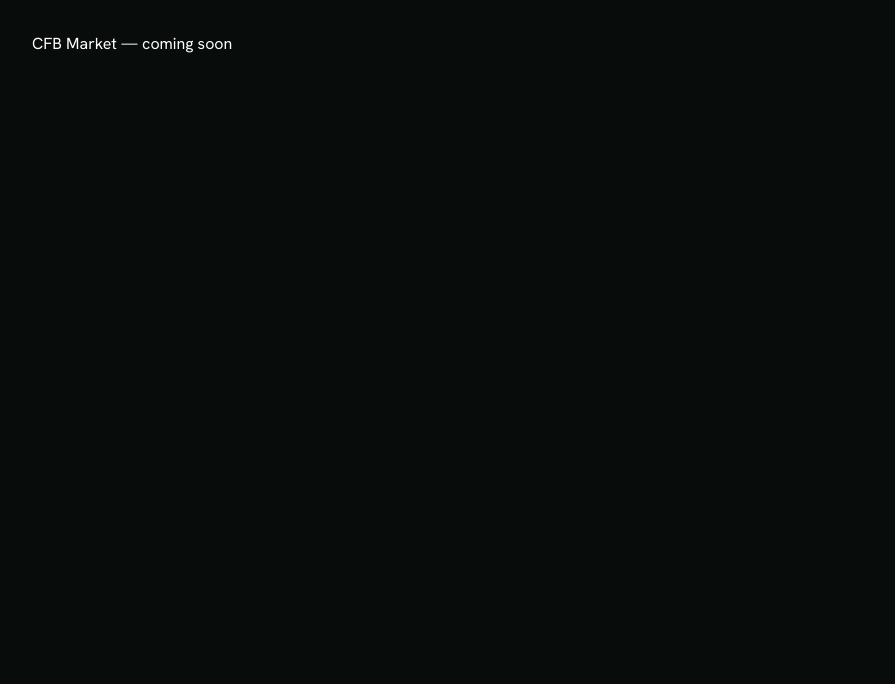
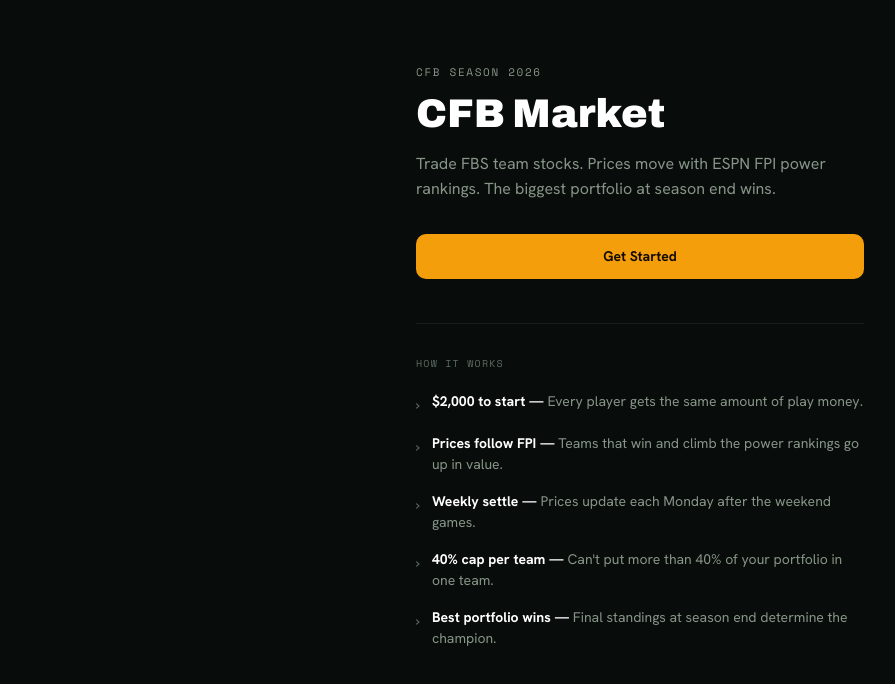
Before and after one commit to klr8802psn-ship-it/cfb-market, a React (Vite) app: page / in a window 1280 px wide. Shown: the top 684 px of the page, without its empty margins (0-895 px from the left). Built offline with nearby package versions, Linux system fonts and the light colour scheme; no server answers.

Commit message:
feat: add Landing and Login pages with Supabase magic link auth

```diff
--- a/src/App.jsx
+++ b/src/App.jsx
@@ -1,12 +1,36 @@
-import { BrowserRouter, Routes, Route } from 'react-router-dom'
-import { AuthProvider } from './context/AuthContext'
+import { BrowserRouter, Routes, Route, Navigate } from 'react-router-dom'
+import { AuthProvider, useAuth } from './context/AuthContext'
+import Landing from './pages/Landing'
+import Login from './pages/Login'
+
+function RequireAuth({ children }) {
+  const { user, loading } = useAuth()
+  if (loading) return <div style={{ color: 'var(--muted)', padding: 32 }}>Loading…</div>
+  if (!user) return <Navigate to="/login" replace />
+  return children
+}
+
+function RedirectIfAuthed({ children }) {
+  const { user, loading } = useAuth()
+  if (loading) return null
+  if (user) return <Navigate to="/market" replace />
+  return children
+}
 
 export default function App() {
   return (
     <AuthProvider>
       <BrowserRouter>
         <Routes>
-          <Route path="/" element={<div style={{ color: '#fff', padding: 32 }}>CFB Market — coming soon</div>} />
+          <Route path="/" element={<RedirectIfAuthed><Landing /></RedirectIfAuthed>} />
+          <Route path="/login" element={<RedirectIfAuthed><Login /></RedirectIfAuthed>} />
+          {/* Stubs — filled in by later tasks */}
+          <Route path="/join/:code" element={<div style={{ color: '#fff', padding: 32 }}>Join page — coming soon</div>} />
+          <Route path="/market" element={<RequireAuth><div style={{ color: '#fff', padding: 32 }}>Market — coming soon</div></RequireAuth>} />
+          <Route path="/leaderboard" element={<RequireAuth><div style={{ color: '#fff', padding: 32 }}>Leaderboard — coming soon</div></RequireAuth>} />
+          <Route path="/admin" element={<RequireAuth><div style={{ color: '#fff', padding: 32 }}>Admin — coming soon</div></RequireAuth>} />
+          <Route path="/admin/league/:id" element={<RequireAuth><div style={{ color: '#fff', padding: 32 }}>AdminLeague — coming soon</div></RequireAuth>} />
+          <Route path="*" element={<Navigate to="/" replace />} />
         </Routes>
       </BrowserRouter>
     </AuthProvider>
--- /dev/null
+++ b/src/pages/Landing.jsx
@@ -0,0 +1,43 @@
+import { Link } from 'react-router-dom'
+
+export default function Landing() {
+  return (
+    <div className="page-container">
+      <div style={{ paddingTop: 48, paddingBottom: 32 }}>
+        <p style={{ fontFamily: 'var(--font-mono)', fontSize: 11, letterSpacing: '0.15em', color: 'var(--muted)', textTransform: 'uppercase', marginBottom: 12 }}>
+          CFB Season 2026
+        </p>
+        <h1 style={{ fontFamily: 'var(--font-display)', fontWeight: 900, fontSize: 40, lineHeight: 1.05, color: '#fff', marginBottom: 16 }}>
+          CFB Market
+        </h1>
+        <p style={{ color: 'var(--muted)', fontSize: 16, lineHeight: 1.6, marginBottom: 32 }}>
+          Trade FBS team stocks. Prices move with ESPN FPI power rankings.
+          The biggest portfolio at season end wins.
+        </p>
+        <Link to="/login" className="btn btn--accent" style={{ width: '100%', display: 'block', textAlign: 'center', marginBottom: 12 }}>
+          Get Started
+        </Link>
+      </div>
+
+      <div style={{ borderTop: '1px solid var(--line)', paddingTop: 32 }}>
+        <p style={{ fontFamily: 'var(--font-mono)', fontSize: 10, letterSpacing: '0.12em', color: 'var(--faint)', textTransform: 'uppercase', marginBottom: 20 }}>
+          How it works
+        </p>
+        {[
+          ['$2,000 to start', 'Every player gets the same amount of play money.'],
+          ['Prices follow FPI', 'Teams that win and climb the power rankings go up in value.'],
+          ['Weekly settle', 'Prices update each Monday after the weekend games.'],
+          ['40% cap per team', "Can't put more than 40% of your portfolio in one team."],
+          ['Best portfolio wins', 'Final standings at season end determine the champion.'],
+        ].map(([title, desc]) => (
+          <div key={title} style={{ display: 'flex', gap: 12, marginBottom: 16 }}>
+            <span style={{ color: 'var(--faint)', marginTop: 2, flexShrink: 0 }}>›</span>
+            <p style={{ fontSize: 14, color: 'var(--muted)', margin: 0 }}>
+              <span style={{ color: '#fff', fontWeight: 700 }}>{title} — </span>{desc}
+            </p>
+          </div>
+        ))}
+      </div>
+    </div>
+  )
+}
--- /dev/null
+++ b/src/pages/Login.jsx
@@ -0,0 +1,63 @@
+import { useState } from 'react'
+import { supabase } from '../lib/supabase'
+
+export default function Login() {
+  const [email, setEmail] = useState('')
+  const [sent, setSent] = useState(false)
+  const [busy, setBusy] = useState(false)
+  const [err, setErr] = useState(null)
+
+  async function handleSubmit(e) {
+    e.preventDefault()
+    if (!email.trim()) return
+    setBusy(true)
+    setErr(null)
+    const { error } = await supabase.auth.signInWithOtp({
+      email: email.trim().toLowerCase(),
+      options: { emailRedirectTo: `${window.location.origin}/` },
+    })
+    setBusy(false)
+    if (error) { setErr(error.message); return }
+    setSent(true)
+  }
+
+  return (
+    <div className="page-container" style={{ maxWidth: 380, paddingTop: 60 }}>
+      <h1 style={{ fontFamily: 'var(--font-display)', fontWeight: 900, fontSize: 28, color: '#fff', marginBottom: 8 }}>
+        Sign in
+      </h1>
+      <p style={{ color: 'var(--muted)', fontSize: 14, marginBottom: 32 }}>
+        We'll email you a magic link — no password needed.
+      </p>
+
+      {sent ? (
+        <div className="card" style={{ padding: 24, textAlign: 'center' }}>
+          <p style={{ fontSize: 24, marginBottom: 12 }}>📬</p>
+          <p style={{ fontWeight: 700, color: '#fff', marginBottom: 8 }}>Check your email</p>
+          <p style={{ color: 'var(--muted)', fontSize: 14 }}>
+            We sent a sign-in link to <strong>{email}</strong>. Click it to continue.
+          </p>
+        </div>
+      ) : (
+        <form onSubmit={handleSubmit} style={{ display: 'flex', flexDirection: 'column', gap: 12 }}>
+          <input
+            type="email"
+            value={email}
+            onChange={e => setEmail(e.target.value)}
+            placeholder="you@example.com"
+            required
+            style={{
+              padding: '12px 16px', borderRadius: 'var(--r-sm)',
+              background: 'var(--surface-2)', border: '1px solid var(--line-2)',
+              color: '#fff', fontSize: 16, outline: 'none', width: '100%',
+            }}
+          />
+          {err && <p style={{ color: 'var(--negative)', fontSize: 13 }}>{err}</p>}
+          <button type="submit" className="btn btn--accent" disabled={busy || !email.trim()}>
+            {busy ? 'Sending…' : 'Send magic link'}
+          </button>
+        </form>
+      )}
+    </div>
+  )
+}
```
